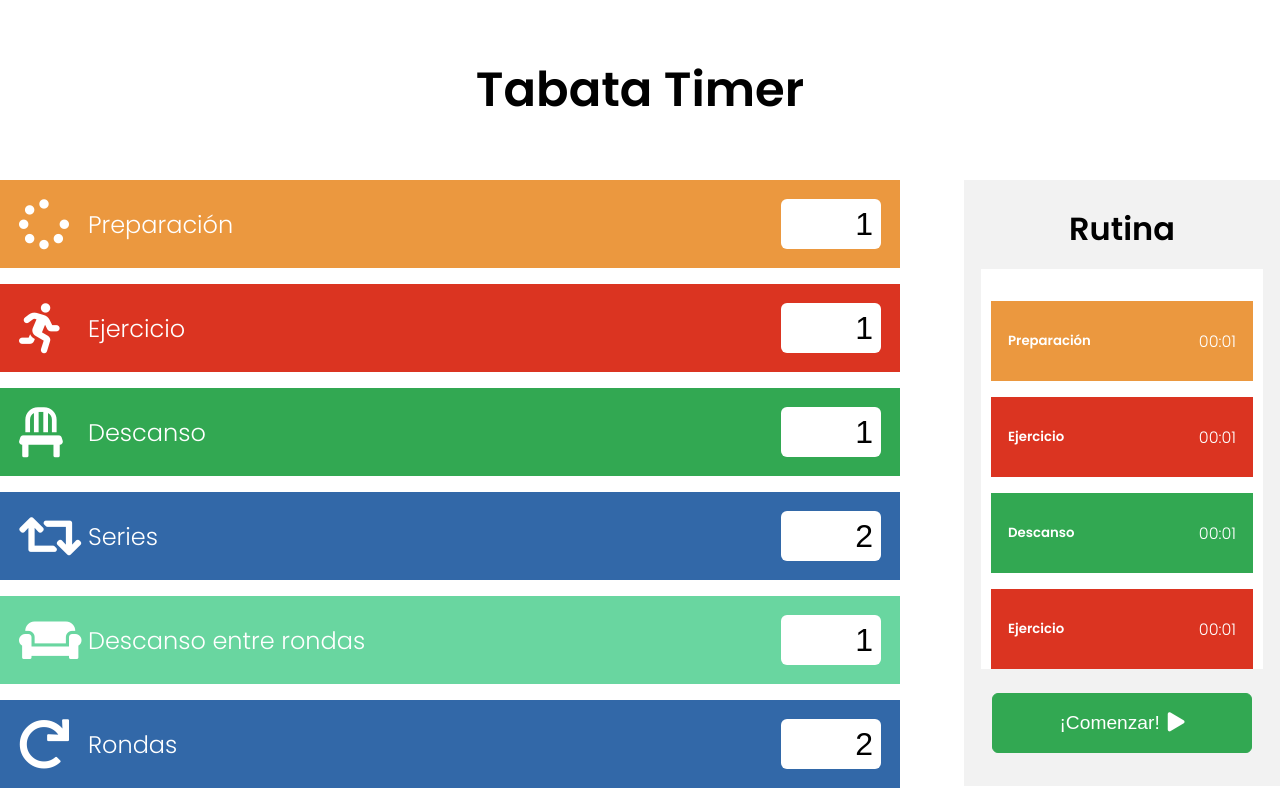
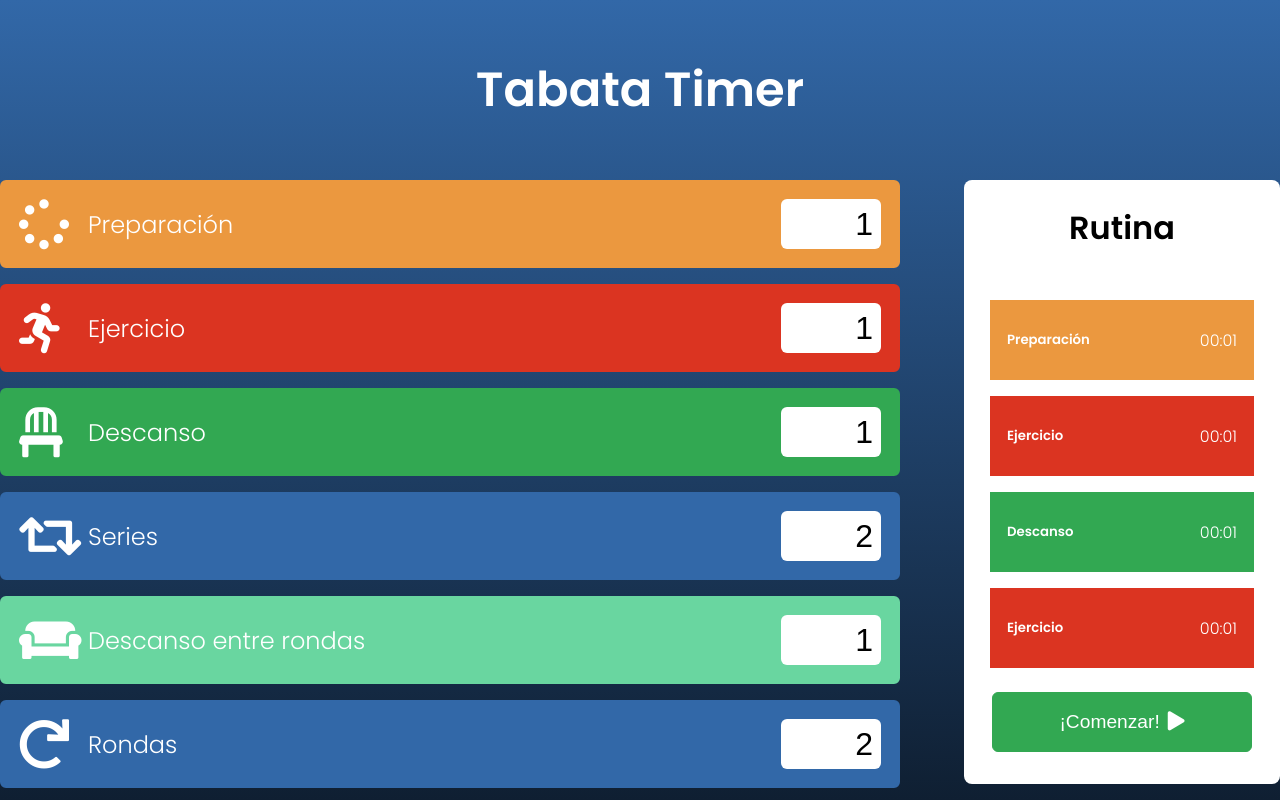
Before and after one commit to jchicano/tabata-timer, a React (Create React App) app: page / in a window 1280 px wide. Built offline with nearby package versions, Linux system fonts and the light colour scheme.

Commit message:
timeout unset on component unmount

```diff
--- a/src/App.js
+++ b/src/App.js
@@ -5,12 +5,14 @@ import { WorkoutCreator } from './components/WorkoutCreator'
 import { TotalWorkout } from './components/TotalWorkout'
 import { Working } from './components/Working'
 
+import { COLOR_TYPE } from './utils/constants'
+
 import { AppStyled, Division } from './styles'
 
 export const AppContext = React.createContext({})
 
 function App() {
-    const [bg, setBg] = useState('')
+    const [bg, setBg] = useState(COLOR_TYPE['initial'])
     const [running, setRunning] = useState(false)
     const [workout, setWorkout] = useState({
         preparation: 1,
--- a/src/components/Clock/styles.js
+++ b/src/components/Clock/styles.js
@@ -2,9 +2,9 @@ import styled from 'styled-components'
 import { darken } from 'polished'
 
 export const ClockStyled = styled.div`
-    width: 300px;
-    height: 300px;
-    margin: 0 auto;
+    width: 400px;
+    height: 400px;
+    margin: 2rem auto;
 
     border: 10px solid
         ${props => (props.color ? darken('-0.1', props.color) : 'transparent')};
@@ -15,6 +15,6 @@ export const ClockStyled = styled.div`
     justify-content: center;
     align-items: center;
 
-    font-size: 5rem;
+    font-size: 150px;
     color: ${props => (props.color ? props.color : '#3268a8')};
 `
--- a/src/components/TimeControls/styles.js
+++ b/src/components/TimeControls/styles.js
@@ -4,7 +4,7 @@ export const Container = styled.div`
     width: 100%;
     max-width: 200px;
     margin: 0 auto;
-    margin-top: 2rem;
+    margin-top: 3rem;
 
     display: flex;
     align-items: center;
--- a/src/components/TimeSelector/styles.js
+++ b/src/components/TimeSelector/styles.js
@@ -9,6 +9,7 @@ export const TimeSelectorStyled = styled.div`
 
     background-color: ${props => (props.color ? props.color : '')};
     border: 3px solid ${props => (props.color ? props.color : '')};
+    border-radius: 6px;
 
     color: #fff;
 
--- a/src/components/Titles/index.jsx
+++ b/src/components/Titles/index.jsx
@@ -4,7 +4,7 @@ import { TitleStyled, SubtitleStyled, WorkoutTitleStyled } from './styles'
 import { ICONS, COLOR_TYPE } from '../../utils/constants'
 
 export const Title = ({ text, type }) => {
-    const color = type ? COLOR_TYPE[type] : 'black'
+    const color = type ? COLOR_TYPE[type] : '#fff'
     const bg = type ? 'rgba(255, 255, 255, 0.5)' : 'transparent'
     const border = type ? COLOR_TYPE[type] : 'transparent'
 
--- a/src/components/TotalWorkout/index.jsx
+++ b/src/components/TotalWorkout/index.jsx
@@ -1,4 +1,4 @@
-import React, { useEffect } from 'react'
+import React from 'react'
 import { arrayFromNumber } from '../../utils/utils'
 
 import { WorkoutItem } from '../WorkoutItem'
@@ -8,10 +8,6 @@ import { StartButton } from '../Buttons'
 import { TotalWorkoutStyled, Workout } from './styles'
 
 export const TotalWorkout = ({ workout = null, handleStart }) => {
-    useEffect(() => {
-        console.log(workout)
-    }, [workout])
-
     return (
         <TotalWorkoutStyled>
             <Subtitle text={'Rutina'} />
--- a/src/components/TotalWorkout/styles.js
+++ b/src/components/TotalWorkout/styles.js
@@ -7,8 +7,8 @@ export const TotalWorkoutStyled = styled.div`
     flex-direction: column;
     align-items: center;
 
-    background-color: #f2f2f2;
-    border: 1px solid #f2f2f2;
+    background-color: #ffff;
+    border-radius: 8px;
 `
 
 export const Workout = styled.div`
@@ -38,7 +38,7 @@ export const Workout = styled.div`
 
     /* Handle */
     ::-webkit-scrollbar-thumb {
-        background: #32a852;
+        background: #3268a8;
         border-radius: 6px;
     }
 
--- a/src/components/Working/index.jsx
+++ b/src/components/Working/index.jsx
@@ -37,6 +37,8 @@ export const Working = ({ workout }) => {
         }, 1000)
 
         setTimerState(t)
+
+        return () => t.stop()
     }, [time])
 
     //audios
@@ -71,7 +73,7 @@ export const Working = ({ workout }) => {
     }
 
     const stopWorkout = () => {
-        setBg('#fff')
+        setBg(COLOR_TYPE['initial'])
         setRunning(false)
     }
 
--- a/src/utils/constants.js
+++ b/src/utils/constants.js
@@ -26,4 +26,5 @@ export const COLOR_TYPE = {
     finish: '#3268a8',
     sets: '#3268a8',
     cycles: '#3268a8',
+    initial: '#3268a8',
 }
--- a/src/utils/timer.js
+++ b/src/utils/timer.js
@@ -14,5 +14,9 @@ export const Timer = function (callback, delay) {
         timerId = window.setTimeout(callback, remaining)
     }
 
+    this.stop = function () {
+        window.clearTimeout(timerId)
+    }
+
     this.resume()
 }
```
